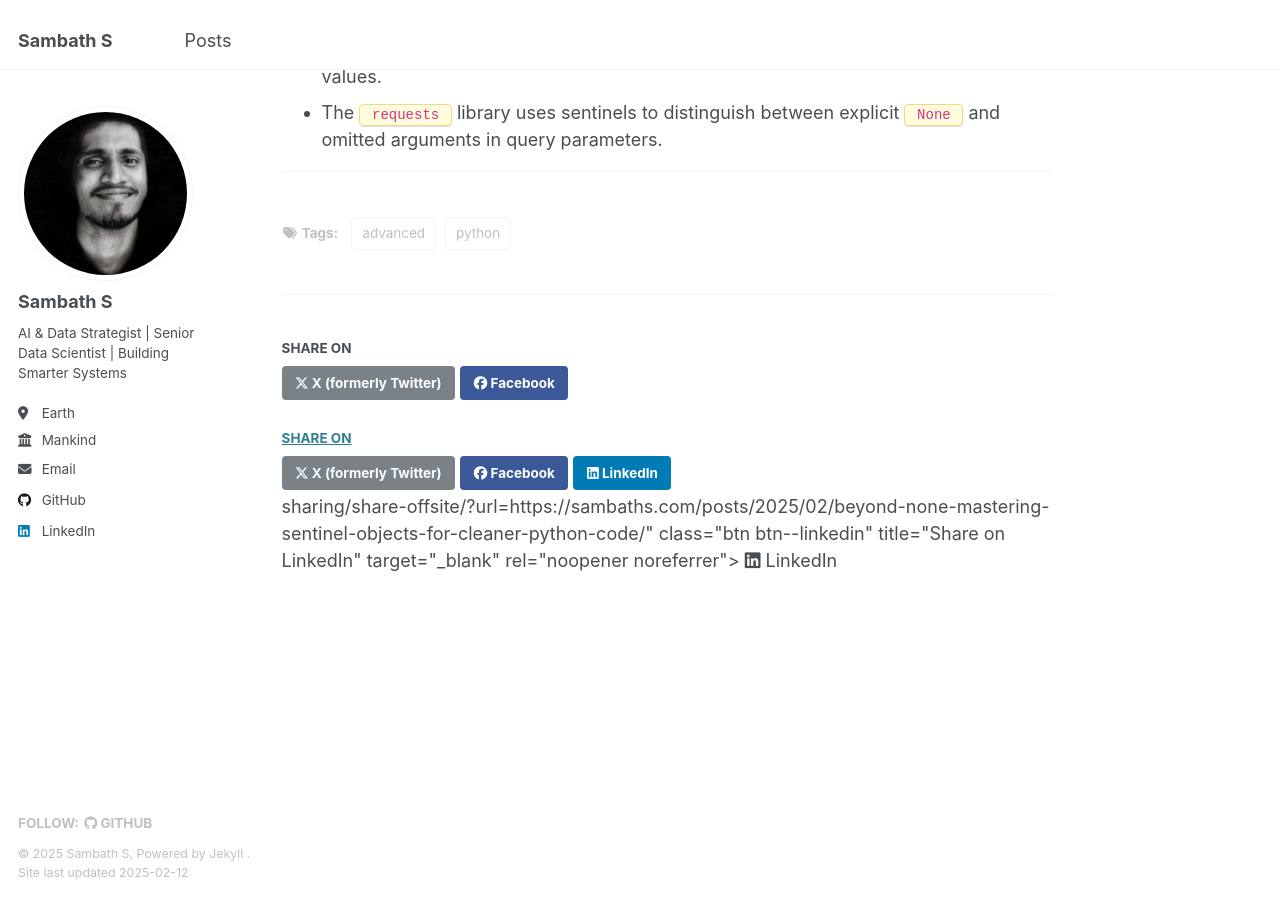
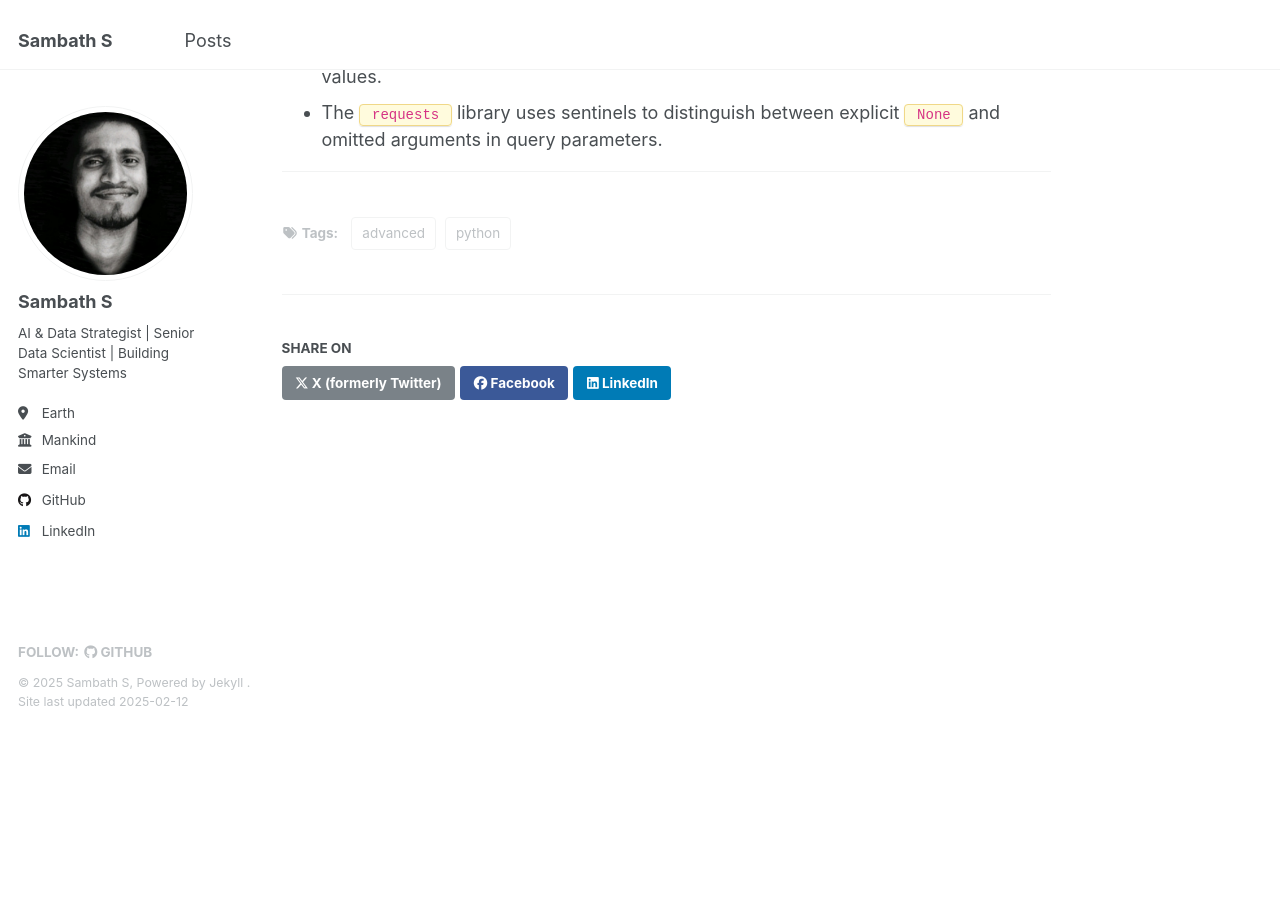
Before and after one commit to sambaths/sambaths-site, a Jekyll site: the page built from _posts/2025-02-12-beyond-none-mastering-sentinel-objects-for-cleaner-python-code.md, in a window 1280 px wide and 900 px high, scrolled down 3185 px. Built offline with Jekyll 4.4.1, drawn with Linux system fonts in a browser that asks for light colours; after the commit the page ends 3914 px from its top, so only the background shows below that.

Commit message:
fix some display issues

```diff
--- a/_includes/social-share.html
+++ b/_includes/social-share.html
@@ -17,44 +17,7 @@
     <i class="fab fa-facebook" aria-hidden="true"></i><span> Facebook</span>
   </a>
 
-  <a href="https://www.linkedin.com/{% include base_path %}
-
-  <section class="page__share">
-    {% if site.data.ui-text[site.locale].share_on_label %}
-      <h4 class="page__share-title">{{ site.data.ui-text[site.locale].share_on_label | default: "Share on" }}</h4>
-    {% endif %}
-
-    {% assign share_text = "You need to check out this interesting article: " %}
-    {% assign full_url = site.url | append: page.url %}
-
-    <!-- Twitter / X -->
-    <a href="https://x.com/intent/tweet?text={{ share_text | url_encode }} {{ full_url | url_encode }}"
-       class="btn btn--x"
-       title="Share on X"
-       target="_blank"
-       rel="noopener noreferrer">
-      <i class="fab fa-x-twitter" aria-hidden="true"></i><span> X (formerly Twitter)</span>
-    </a>
-
-    <!-- Facebook -->
-    <a href="https://www.facebook.com/sharer/sharer.php?u={{ full_url | url_encode }}"
-       class="btn btn--facebook"
-       title="Share on Facebook"
-       target="_blank"
-       rel="noopener noreferrer">
-      <i class="fab fa-facebook" aria-hidden="true"></i><span> Facebook</span>
-    </a>
-
-    <!-- LinkedIn -->
-    <a href="https://www.linkedin.com/shareArticle?mini=true&url={{ full_url | url_encode }}&title={{ page.title | url_encode }}&summary={{ share_text | url_encode }}"
-       class="btn btn--linkedin"
-       title="Share on LinkedIn"
-       target="_blank"
-       rel="noopener noreferrer">
-      <i class="fab fa-linkedin" aria-hidden="true"></i><span> LinkedIn</span>
-    </a>
-  </section>
-  sharing/share-offsite/?url={{ site.url }}{{ page.url }}" class="btn btn--linkedin"
+  <a href="https://www.linkedin.com/sharing/share-offsite/?url={{ site.url }}{{ page.url }}" class="btn btn--linkedin"
      title="{{ site.data.ui-text[site.locale].share_on_label | default: 'Share on' }} LinkedIn" target="_blank" rel="noopener noreferrer">
     <i class="fab fa-linkedin" aria-hidden="true"></i><span> LinkedIn</span>
   </a>
```
